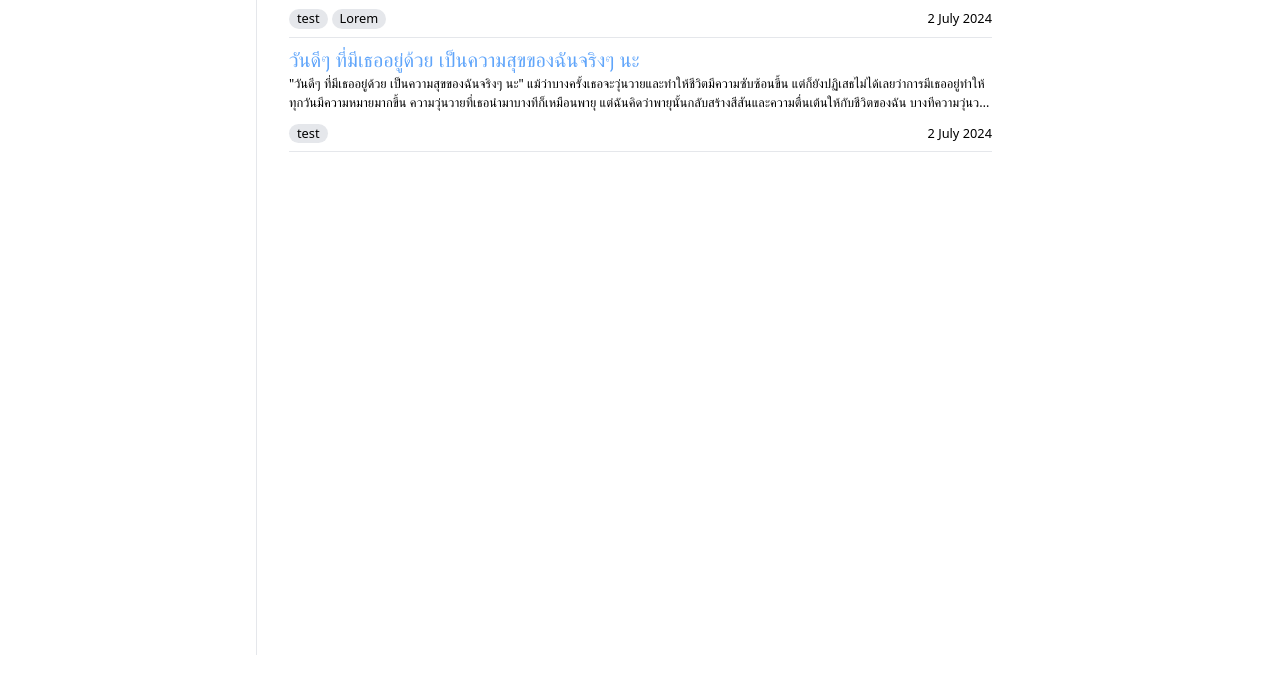
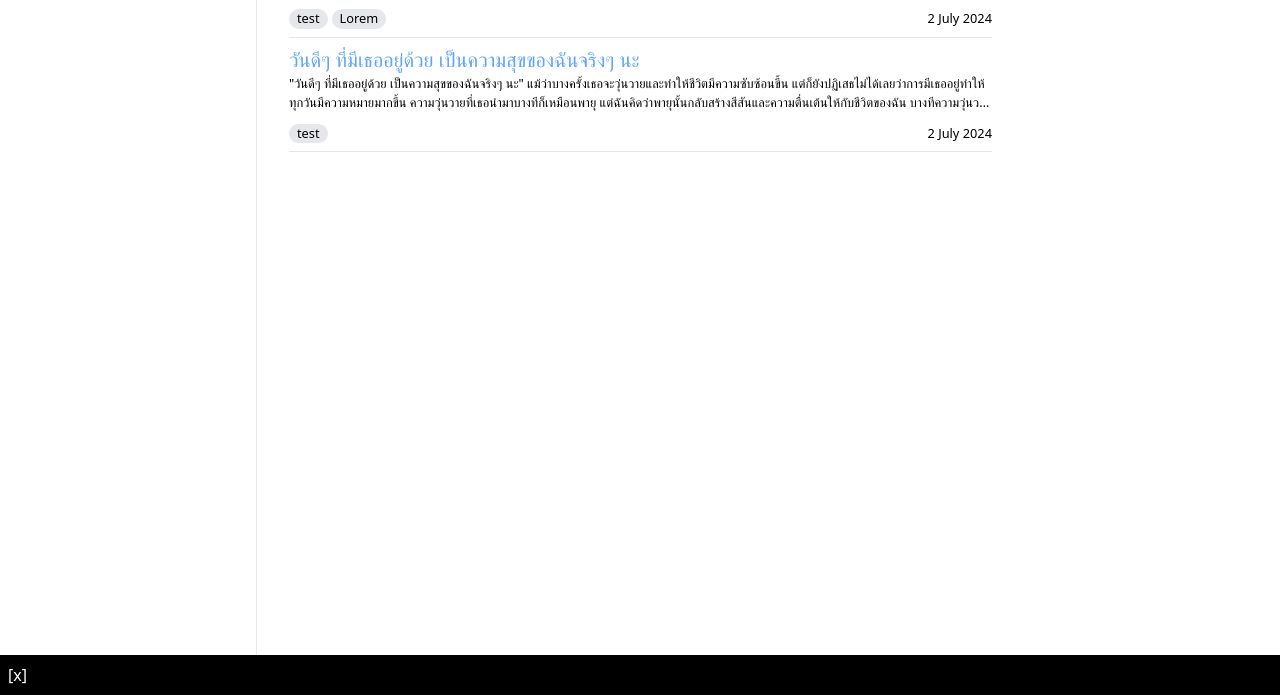
Before and after one commit to Tanachuns/mysite, an Astro site: page / in a window 1280 px wide. Shown: the part 212-907 px from the top of the page. Before the commit the page ends 867 px from the top, so only its background shows below. Built offline with nearby package versions, Linux system fonts and the light colour scheme; Astro itself is replaced by a stand-in of ours.

Commit message:
add footer

```diff
--- /dev/null
+++ b/src/components/Footer.astro
@@ -0,0 +1,5 @@
+<footer class="bg-black text-white">
+  <div class="container m-auto p-2">
+    <a href="https://x.com/tanachuns" target="_blank">[x]</a>
+  </div>
+</footer>
--- a/src/layouts/Layout.astro
+++ b/src/layouts/Layout.astro
@@ -1,4 +1,5 @@
 ---
+import Footer from "../components/Footer.astro";
 import Navbar from "../components/Navbar.astro";
 import Sidebar from "../components/Sidebar.astro";
 import Logo from "../images/favicon.png";
@@ -26,5 +27,6 @@ const { title } = Astro.props;
       <Sidebar />
       <div class="md:border-l col-auto md:col-span-3 p-8"><slot /></div>
     </main>
+    <Footer />
   </body>
 </html>
--- a/src/pages/index.astro
+++ b/src/pages/index.astro
@@ -3,7 +3,6 @@ import BlogCard from "../components/BlogCard.astro";
 import Layout from "../layouts/Layout.astro";
 
 const globs = await Astro.glob("./blogs/*.md");
-console.log(globs[0].frontmatter.tags);
 ---
 
 <Layout title="Tanabythepond.dev">
```
